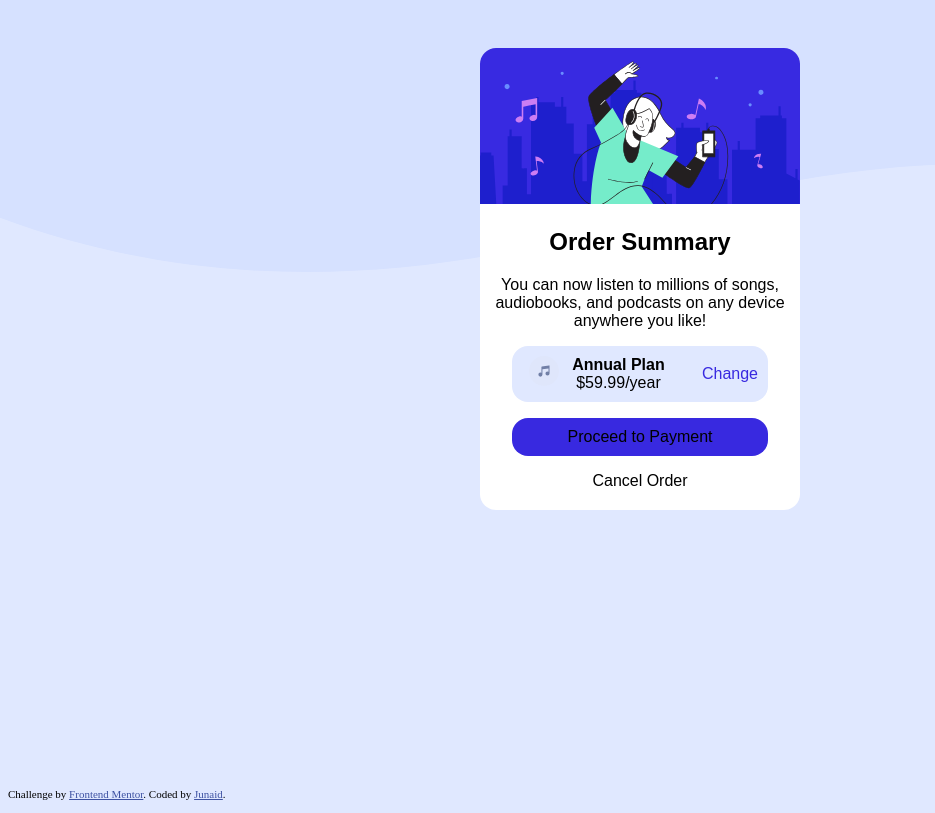
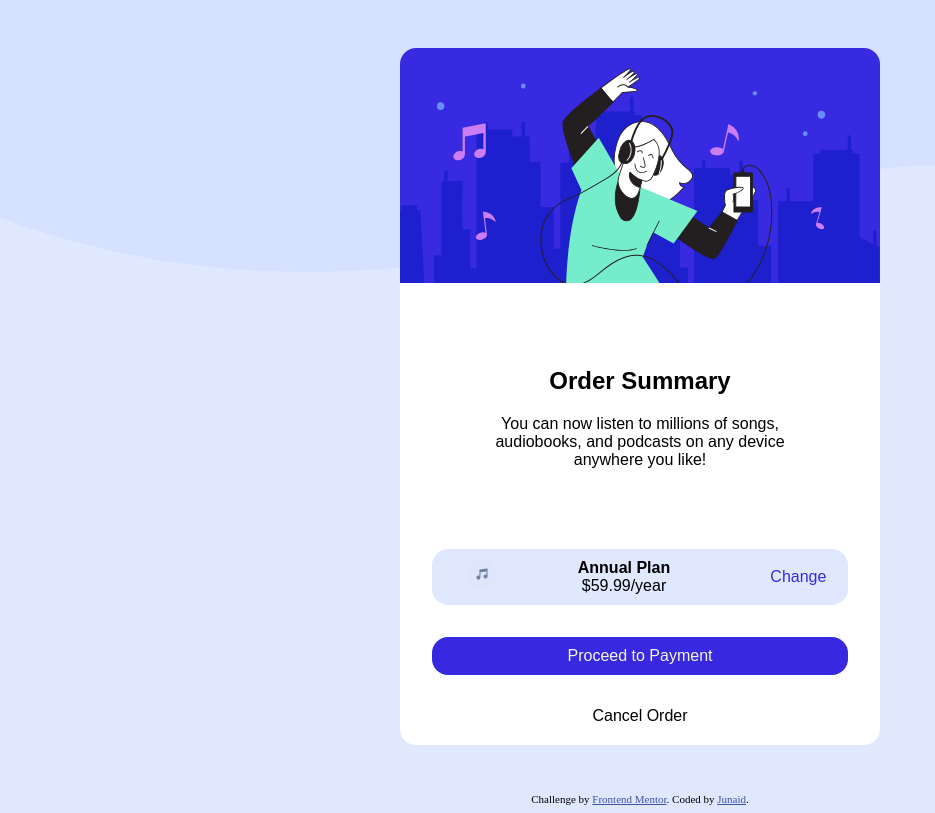
Before and after one commit to junaiddaud/summer_card, a plain HTML site: page index.html in a window 1280 px wide. Shown: the whole page, without its empty margins (0-935 px from the left). Drawn offline with Linux system fonts and the light colour scheme; a web font is replaced by a local one.

Commit message:
more changes to the design

```diff
--- a/index.html
+++ b/index.html
@@ -9,18 +9,15 @@
   <title>Frontend Mentor | Order summary card</title>
 
   <!-- Feel free to remove these styles or customise in your own stylesheet 👍 -->
-  <style>
-    .attribution { font-size: 11px; text-align: center; }
-    .attribution a { color: hsl(228, 45%, 44%); }
-  </style>
+
   <link rel="stylesheet" href="./style.css">
 </head>
 <body class="back_gr">
   <div class="container">
     <div>
-<img class="illustration" src="./images/illustration-hero.svg" alt="illustration-hero" width="320">
+<img class="illustration" src="./images/illustration-hero.svg" alt="illustration-hero" width="480">
 </div>
-<div>
+<div class="content">
   <h2>
   Order Summary
 </h2>
@@ -38,6 +35,7 @@
 
 <div class="sub_plan">
   <strong>Annual Plan</strong>
+  <br>
   $59.99/year
 </div>
 
--- a/style.css
+++ b/style.css
@@ -9,7 +9,7 @@
 .container{
     margin-left: auto;
     margin-right: auto;
-    width: 320px;
+   width: 480px;
     text-align: center;
    margin-top: 3em;
    margin-bottom: 3em;
@@ -18,6 +18,7 @@
    border-radius: 1em;
    border-collapse: separate;
    font-family: 'Red Hat Display', sans-serif;
+   font-size: 16px;
 }
 .illustration{
   margin-bottom: 0;
@@ -25,8 +26,11 @@
   border-top-right-radius: 1em;
 
 }
+
+.attribution a { color: hsl(228, 45%, 44%); }
 .attribution{
-   position: absolute;
+    font-size: 11px;
+    text-align: center;
    bottom: 0;
 }
 .music_icon{
@@ -55,12 +59,17 @@
     background-color: hsl(245, 75%, 52%);
 
     padding: 10px 15px;
-    margin: 1em 2em;
+    margin: 2em 2em;
     border-radius: 1em;
-    cursor: pointer;
+    cursor: pointer;color: beige;
+
 }
 .cancel_order{
     cursor: pointer;
     font-weight: lighter;
-    font-size: 16px;
+
+
 }
+.content{
+    margin: 5em;
+}
```
